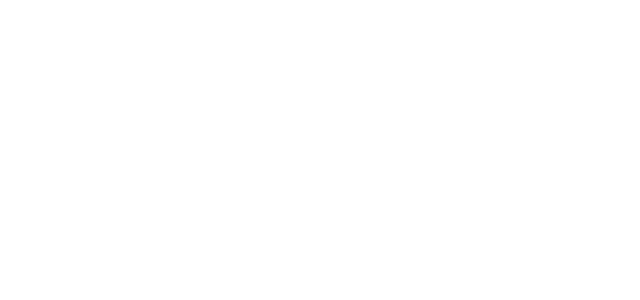
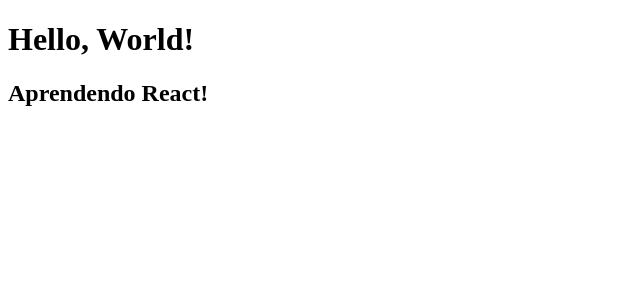
Before and after one commit to gabrielrluna/meu-app, a React (Create React App) app: page / in a window 1280 px wide. Shown: the top 300 px of the page, without its empty margins (0-640 px from the left). Built offline with nearby package versions, Linux system fonts and the light colour scheme.

Commit message:
Update App.js

```diff
--- a/src/App.js
+++ b/src/App.js
@@ -1,5 +1,10 @@
 function App() {
-
+  return (
+    <div>
+      <h1>Hello, World!</h1>
+      <h2>Aprendendo React!</h2>
+    </div>
+  )
 }
 
 export default App;
```
